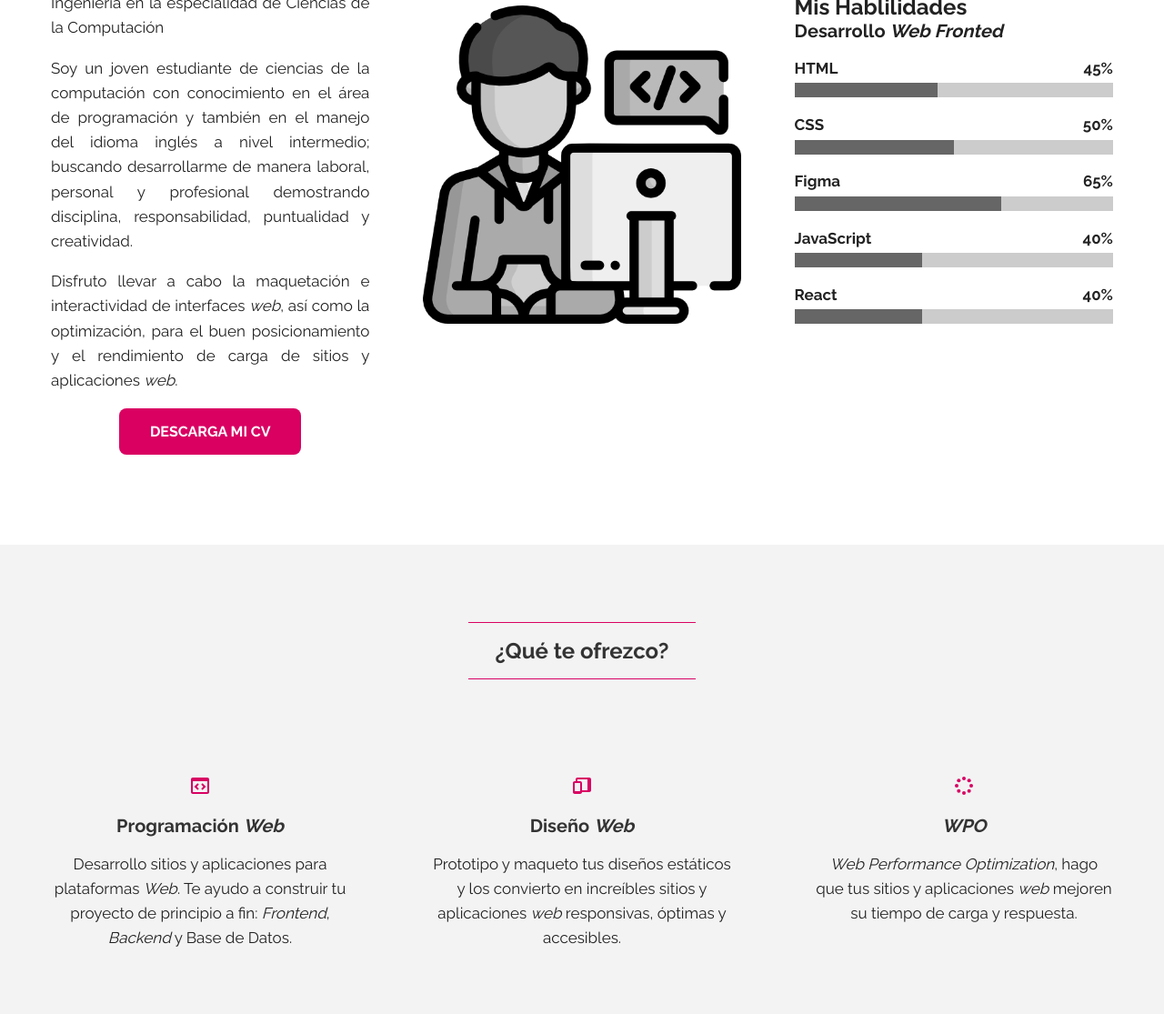
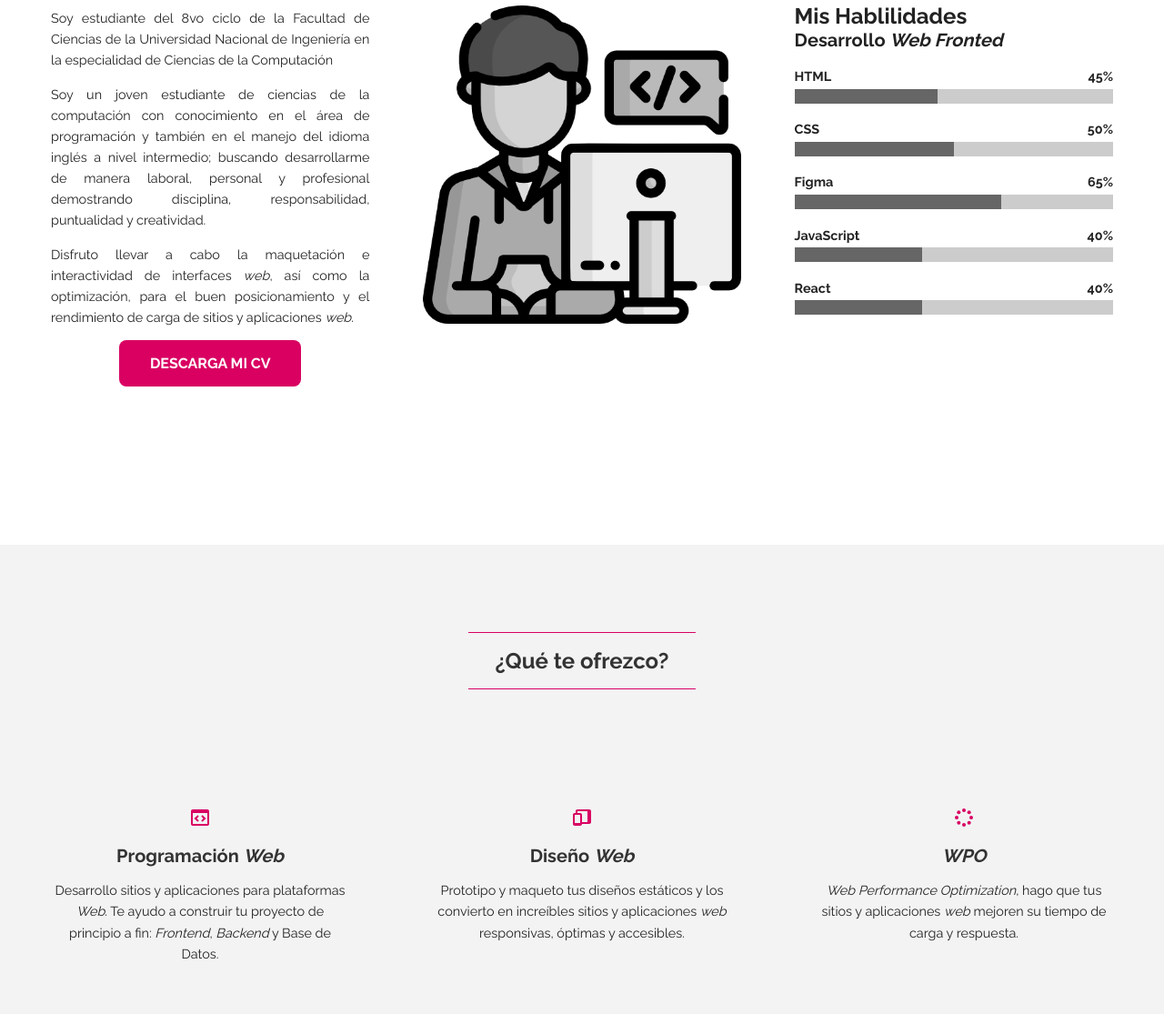
Before and after one commit to E-RI-CK/First-Web-Page, a plain HTML site: page index.html in a window 1280 px wide. Shown: the part 1057-2172 px from the top of the page at 91% size. Drawn offline with Linux system fonts and the light colour scheme.

Commit message:
container p

```diff
--- a/style.css
+++ b/style.css
@@ -304,7 +304,7 @@ progress::-moz-progress-bar {
     text-align: justify;
   }
   .font-size-about {
-    font-size: 0.9rem;
+    font-size: 0.05rem;
   }
 }
 /**************SiteStyles(Particular Styles)****************************/
@@ -386,7 +386,7 @@ header {
   }
 
   .container p {
-    font-size: 17px;
+    font-size: 0.9rem;
   }
 }
 
@@ -407,7 +407,7 @@ header {
 
   .services > .container {
     grid-template-columns: repeat(3, 30%);
-    font-size: 18px;
+    font-size: 10px;
   }
 
   .services .section-title {
```
